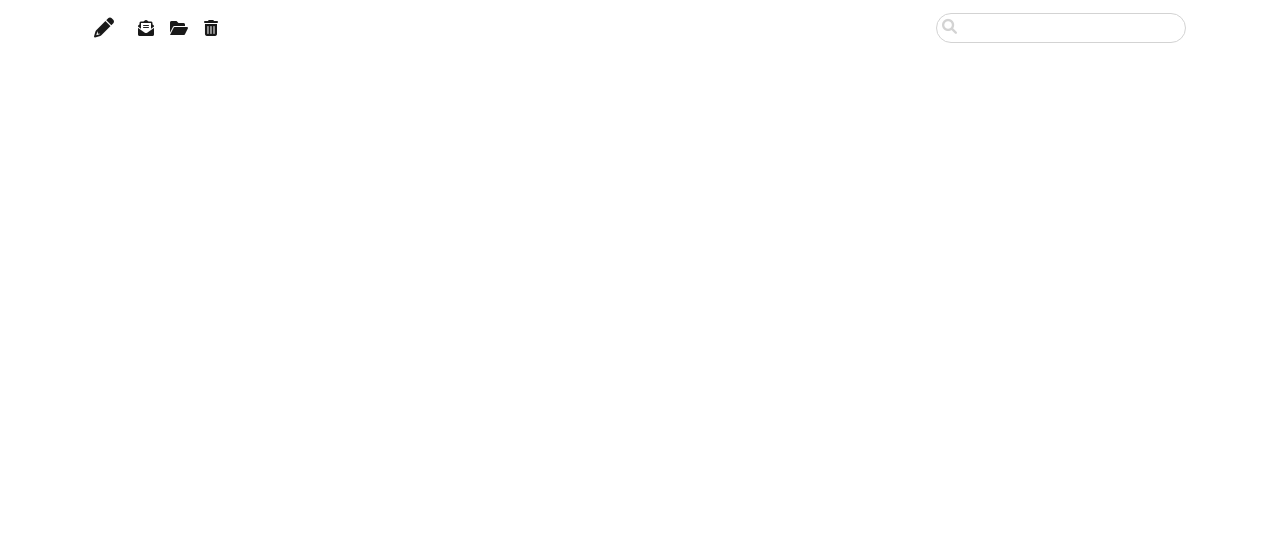
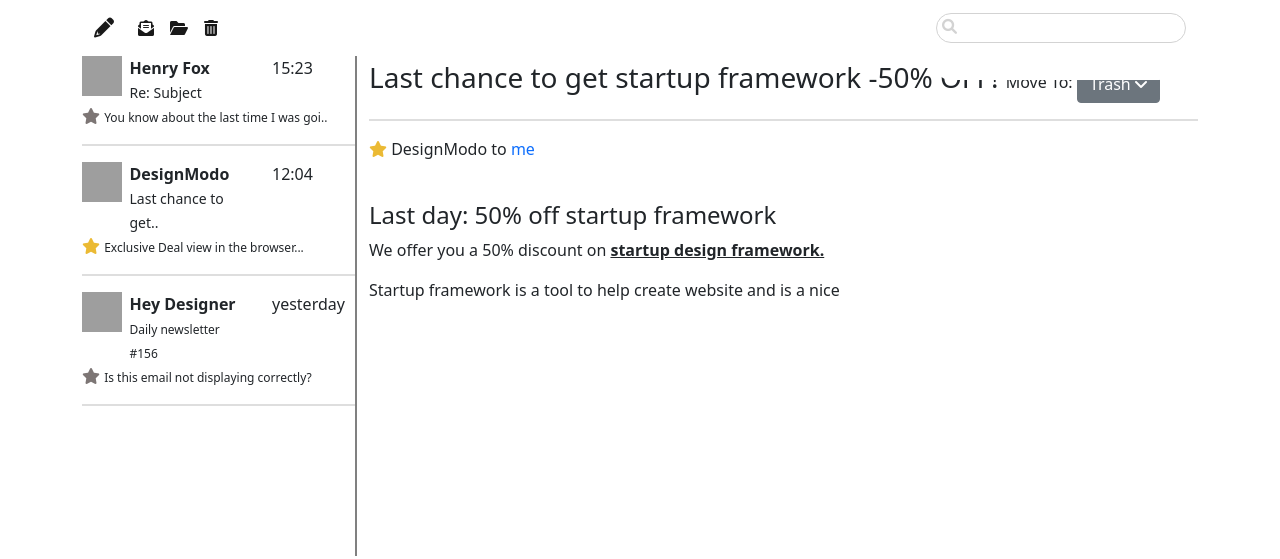
Before and after one commit to Samira-Shajahan-Borsha/my-email-app, a plain HTML site: page index.html in a window 1280 px wide. Drawn offline with nearby package versions, Linux system fonts and the light colour scheme; grey boxes are pictures that could not be loaded.

Commit message:
final commit

```diff
--- a/css/style.css
+++ b/css/style.css
@@ -20,3 +20,18 @@
   font-size: 15px;
   color: #d3d3d3;
 }
+
+.mail {
+  margin-left: -25%;
+  border-left: 2px solid gray;
+  height: 500px;
+}
+hr {
+  border: 1px solid gray;
+}
+.mail-1 {
+  width: 100%;
+}
+.fs {
+  font-size: 12px;
+}
--- a/index.html
+++ b/index.html
@@ -13,9 +13,9 @@
     <link rel="stylesheet" href="css/fontawesome.min.css">
     <title>Email</title>
 </head>
-<body>
+<body class="container">
     <!-- email navbar -->
-    <nav class="navbar container navbar-expand-lg navbar-light">
+    <nav class="navbar navbar-expand-lg navbar-light">
         <div class="container-fluid">
           <a class="navbar-brand" href="#"><i class="fa-solid fa-pencil"></i></a>
           <button class="navbar-toggler" type="button" data-bs-toggle="collapse" data-bs-target="#navbarSupportedContent" aria-controls="navbarSupportedContent" aria-expanded="false" aria-label="Toggle navigation">
@@ -40,6 +40,73 @@
           </div>
         </div>
     </nav>
+    <!-- main -->
+    <main>
+        <div class="row row-cols-2">
+            <div class="col-6">
+                <div class="row row-list">
+                    <div class="col-1">
+                        <img class="image" width="40px" height="40px" src="https://therminic2018.eu/wp-content/uploads/2018/07/dummy-avatar-300x300.jpg" alt="">
+                    </div>
+                    <div class="col-3">
+                        <span class="fw-bold">Henry Fox</span>
+                        <small>Re:&nbsp;Subject </small>
+                    </div>
+                    <div class="col-1">
+                        <p>15:23</p>
+                    </div>
+                </div>
+                <i class="fa-solid fa-star " style="color: #7d7675;"></i>
+                <span class="fs">You know about the last time I was goi..</span>
+                <hr class="w-50">
+                <div class="row row-list">
+                    <div class="col-1">
+                        <img class="image" width="40px" height="40px" src="https://therminic2018.eu/wp-content/uploads/2018/07/dummy-avatar-300x300.jpg" alt="">
+                    </div>
+                    <div class="col-3">
+                        <span class="fw-bold">DesignModo</span>
+                        <small>Last chance to get..</small>
+                    </div>
+                    <div class="col-1">
+                        <p>12:04</p>
+                    </div>
+                </div>
+                <i class="fa-solid fa-star " style="color: #ebba34;"></i>
+                <span class="fs">Exclusive Deal view in the browser...</span>
+                <hr class="w-50">
+                <div class="row row-list">
+                    <div class="col-1">
+                        <img class="image" width="40px" height="40px" src="https://therminic2018.eu/wp-content/uploads/2018/07/dummy-avatar-300x300.jpg" alt="">
+                    </div>
+                    <div class="col-3">
+                        <span class="fw-bold">Hey Designer</span>
+                        <small class="fs">Daily newsletter #156</small>
+                    </div>
+                    <div class="col-1">
+                        <p>yesterday</p>
+                    </div>
+                </div>
+                <i class="fa-solid fa-star " style="color: #7d7675;"></i>
+                <span class="fs">Is this email not displaying correctly?</span>
+                <hr class="w-50">
+            </div>
+
+            <div class="col-9 mail">
+                <span class="fs-3">Last chance to get startup framework -50% OFF! <small class="fs-6">Move To: <button class="btn btn-secondary">Trash <i class="fa-solid fa-angle-down"></i></button></small></span>
+                <hr class="mail-1">
+                <p><i class="fa-solid fa-star" style="color: #ebba34;"></i> DesignModo to <span class="link-primary">me</span></p>
+                <br>
+
+                <div class="ml-5">
+                    <h4>Last day: 50% off startup framework</h4>
+                    <p>We offer you a 50% discount on <a class="link-dark fw-bold" href="">startup design framework.</a></p>
+                    <p>Startup framework is a tool to help create website and is a nice</p>
+                </div>
+            </div>
+        </div>
+    </main>
+
+
 
 
     <!-- bootstrap js link -->
```
Lines whose indentation alone changed are shown as unchanged.
